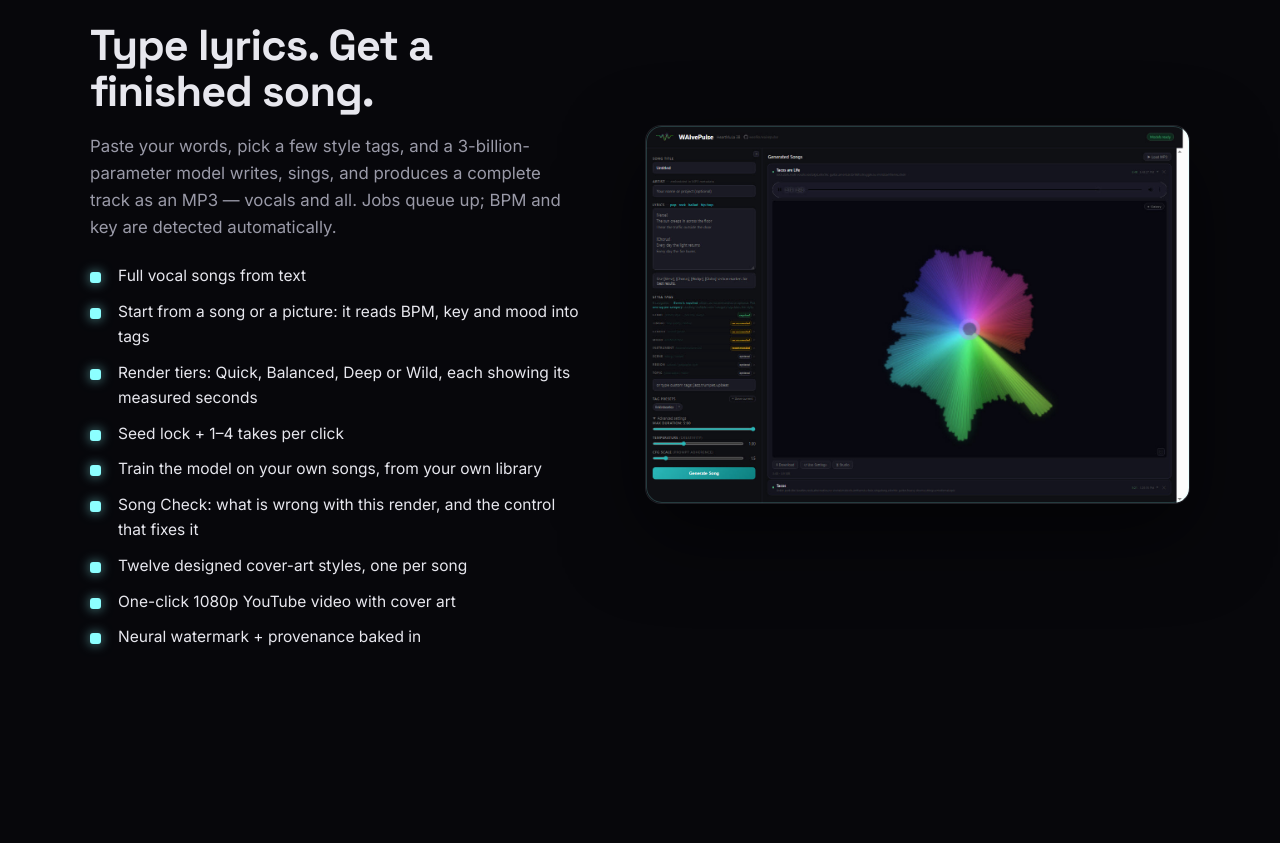
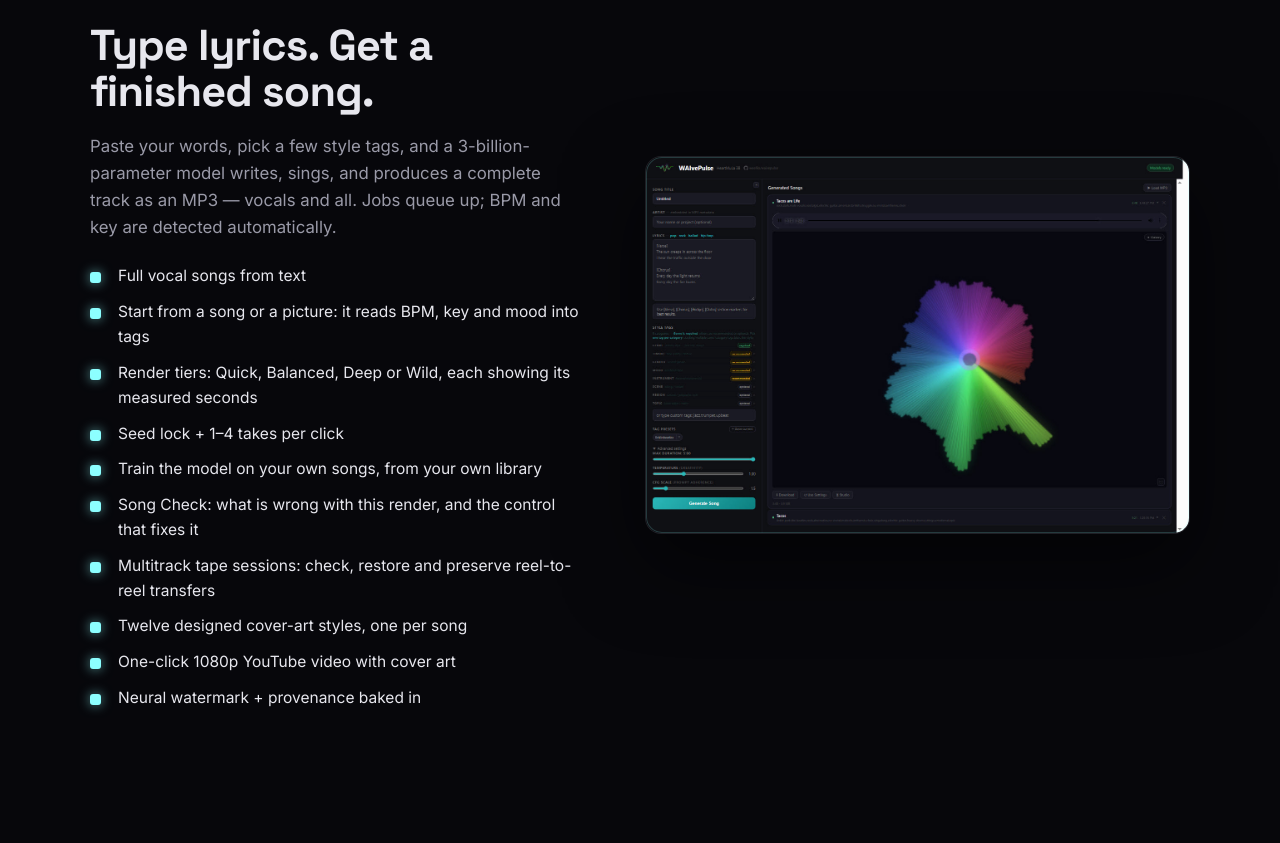
Before and after one commit to weellio/waivepulse, a PHP site: page / in a window 1280 px wide. Shown: the part 1061-1904 px from the top of the page. Run offline with PHP 8.4, Linux system fonts and the light colour scheme.

Commit message:
Docs: list the tape session where the Generate page's other panels are listed
The feature reached the README's in-depth section, the landing gallery and the
comparison table, but not the two places a reader actually scans for "what can
this page do": the Generate-page bullet list in the README and the Generate
card's points on the site. DOC_MAP's own checklist asks for both.

```diff
--- a/landing/index.php
+++ b/landing/index.php
@@ -18,7 +18,7 @@ $features = [
     'kicker'=> 'HeartMuLa 3B',
     'title' => 'Type lyrics. Get a finished song.',
     'body'  => 'Paste your words, pick a few style tags, and a 3-billion-parameter model writes, sings, and produces a complete track as an MP3 — vocals and all. Jobs queue up; BPM and key are detected automatically.',
-    'points'=> ['Full vocal songs from text', 'Start from a song or a picture: it reads BPM, key and mood into tags', 'Render tiers: Quick, Balanced, Deep or Wild, each showing its measured seconds', 'Seed lock + 1–4 takes per click', 'Train the model on your own songs, from your own library', 'Song Check: what is wrong with this render, and the control that fixes it', 'Twelve designed cover-art styles, one per song', 'One-click 1080p YouTube video with cover art', 'Neural watermark + provenance baked in'],
+    'points'=> ['Full vocal songs from text', 'Start from a song or a picture: it reads BPM, key and mood into tags', 'Render tiers: Quick, Balanced, Deep or Wild, each showing its measured seconds', 'Seed lock + 1–4 takes per click', 'Train the model on your own songs, from your own library', 'Song Check: what is wrong with this render, and the control that fixes it', 'Multitrack tape sessions: check, restore and preserve reel-to-reel transfers', 'Twelve designed cover-art styles, one per song', 'One-click 1080p YouTube video with cover art', 'Neural watermark + provenance baked in'],
   ],
   [
     'tag'   => 'Lyrics',
```
Also changed, not shown: README.md.
